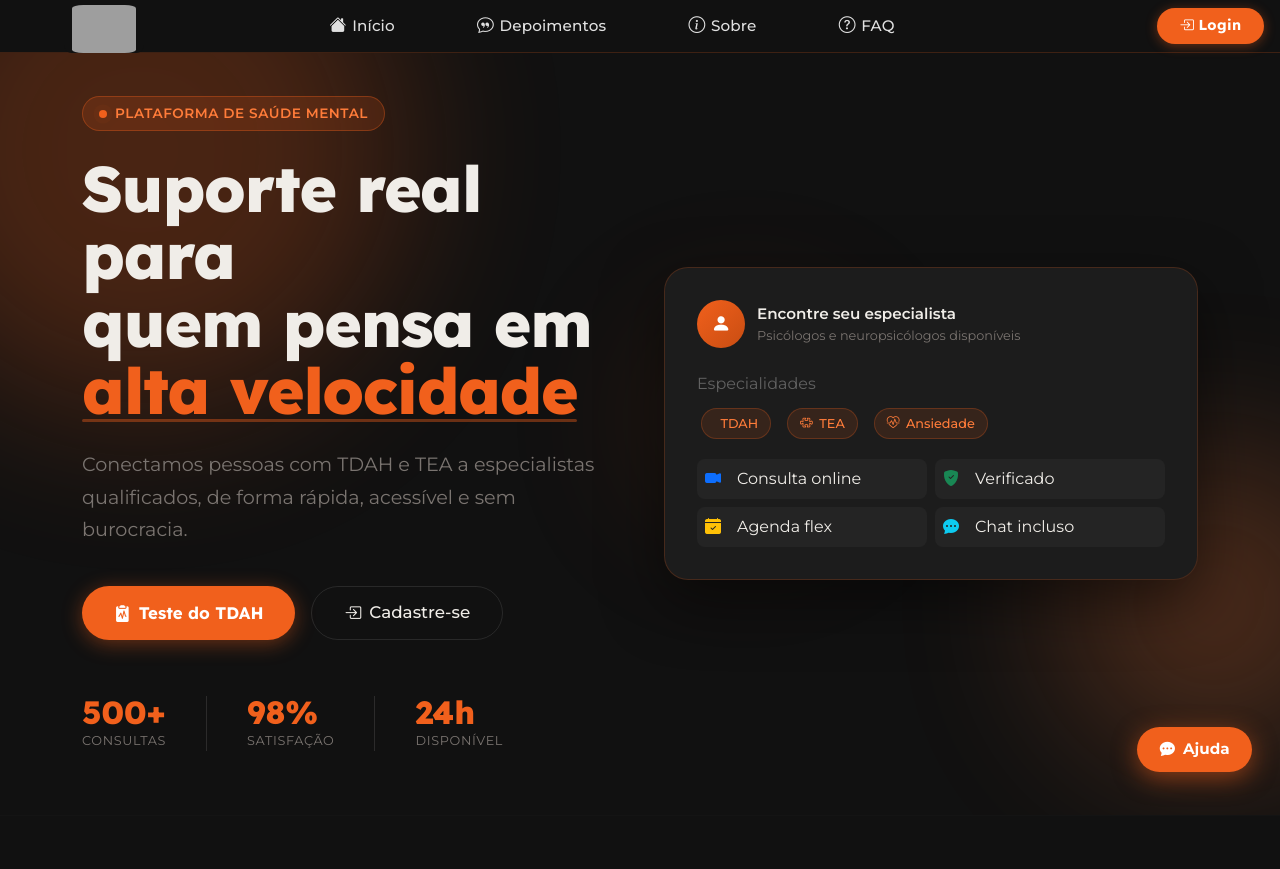
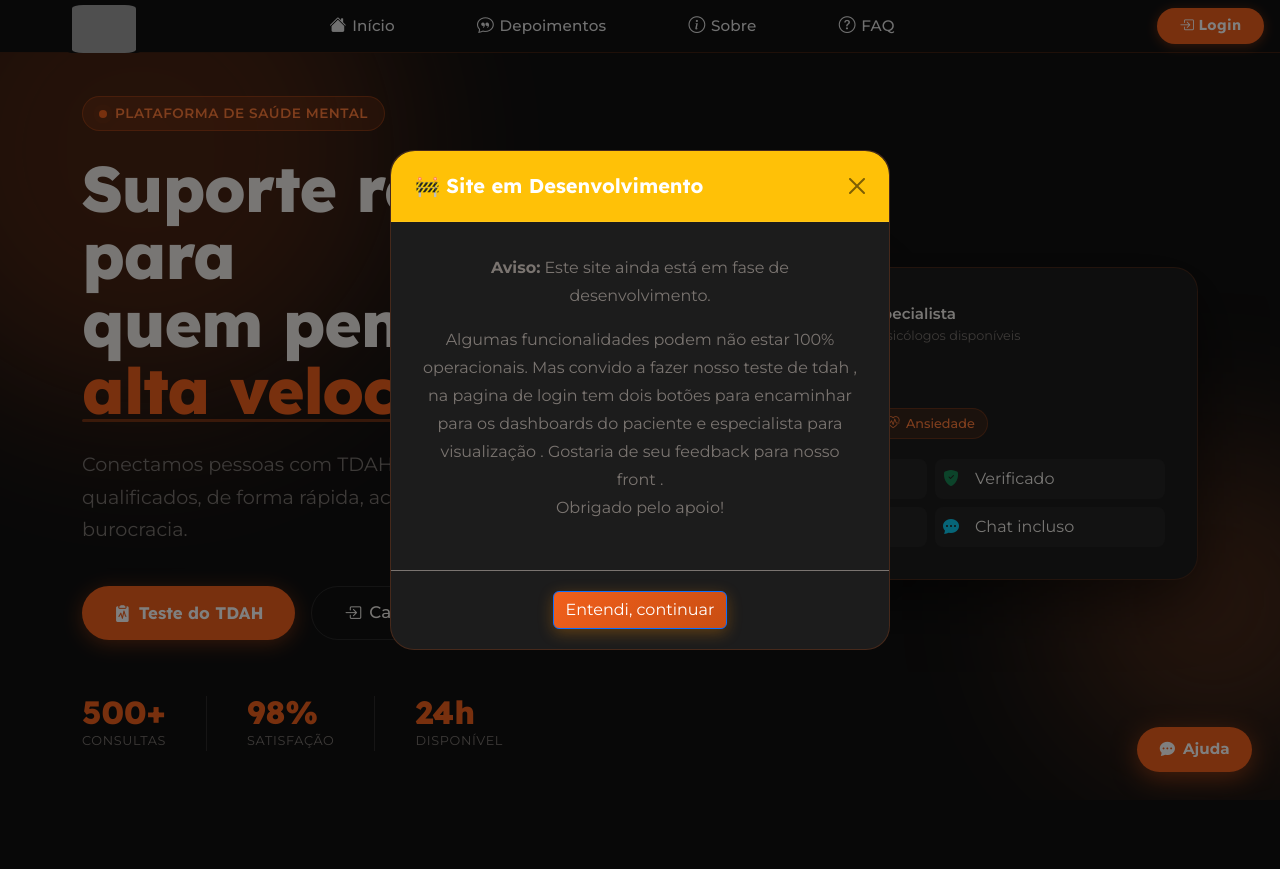
Before and after one commit to DougVikt/SintoniaMental, a Django app: page / in a window 1280 px wide. Shown: the top 869 px of the page. After the commit the page ends 793 px from the top, so only its background shows below. Run offline with Django 5.2, Linux system fonts and the light colour scheme; data that the repository does not hold is empty; grey boxes are pictures that could not be loaded.

Commit message:
feat: preparar para deploy beta
- atualizando as dependencias
- colocado modal de aviso
- adicionado caminho nos botões de login para os dashboards

```diff
--- a/main_app/templates/main_app/home.html
+++ b/main_app/templates/main_app/home.html
@@ -310,4 +310,49 @@
   Ajuda
 </a>
 
+<script>
+// AVISO SITE EM DESENVOLVIMENTO - Remover quando pronto!
+document.addEventListener('DOMContentLoaded', function() {
+    // Cria div do modal dinamicamente
+    const modalHtml = `
+        <div class="modal fade" id="modal-aviso" tabindex="-1" data-bs-backdrop="static" data-bs-keyboard="false">
+            <div class="modal-dialog modal-dialog-centered">
+                <div class="modal-content">
+                    <div class="modal-header bg-warning text-dark">
+                        <h5 class="modal-title">🚧 Site em Desenvolvimento</h5>
+                        <button type="button" class="btn-close" data-bs-dismiss="modal" aria-label="Close"></button>
+                    </div>
+                    <div class="modal-body text-center">
+                        <p><strong>Aviso:</strong> Este site ainda está em fase de desenvolvimento.</p>
+                        <p>Algumas funcionalidades podem não estar 100% operacionais. Mas convido a fazer nosso teste de tdah , na
+                        pagina de login tem dois botões para encaminhar para os dashboards do paciente e especialista para visualização .
+                         Gostaria de seu feedback para nosso front . <br>
+                         Obrigado pelo apoio!</p>
+                    </div>
+                    <div class="modal-footer justify-content-center">
+                        <button type="button" class="btn btn-primary" data-bs-dismiss="modal" id="fechar-aviso">Entendi, continuar</button>
+                    </div>
+                </div>
+            </div>
+        </div>
+    `;
+    // Insere no body
+    document.body.insertAdjacentHTML('beforeend', modalHtml);
+    // Instancia e mostra
+    const modalElement = document.getElementById('modal-aviso');
+    const modal = new bootstrap.Modal(modalElement);
+    modal.show();
+
+    document.getElementById('fechar-aviso').addEventListener('click', function() {
+        localStorage.setItem('avisoVisto', 'true');
+        if (localStorage.getItem('avisoVisto')){
+            return;
+        }
+
+    });
+
+});
+</script>
+
+
 {% endblock %}
--- a/pyproject.toml
+++ b/pyproject.toml
@@ -12,7 +12,8 @@ dependencies = [
     "django (>=6.0.3,<7.0.0)",
     "psycopg2-binary (>=2.9.11,<3.0.0)",
     "pillow (>=12.1.1,<13.0.0)",
-    "python-decouple (>=3.8,<4.0)"
+    "python-decouple (>=3.8,<4.0)",
+    "make (>=0.1.6.post2,<0.2.0)"
 ]
 
 [tool.poetry]
```
Also changed, not shown: register_login_app/templates/register_login_app/register_login.html (+10 -4 lines), 1 other file.
